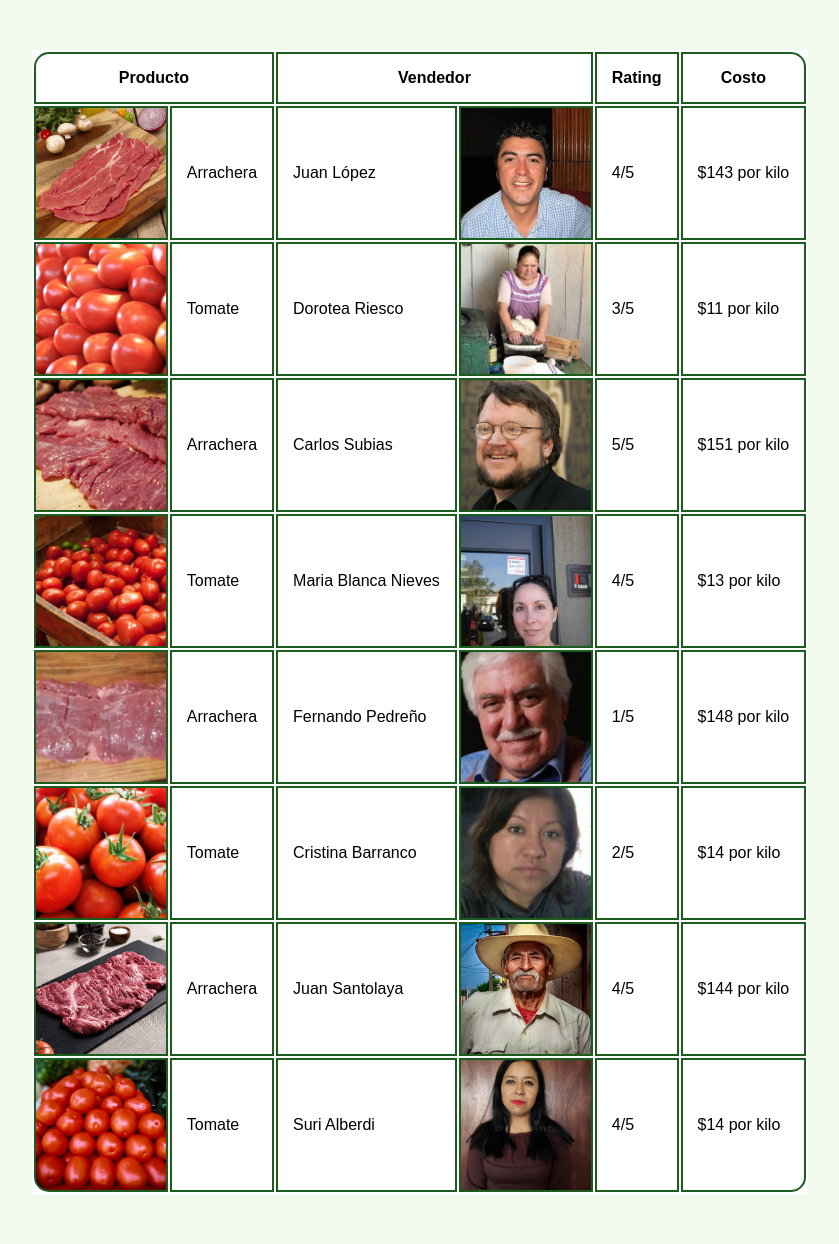
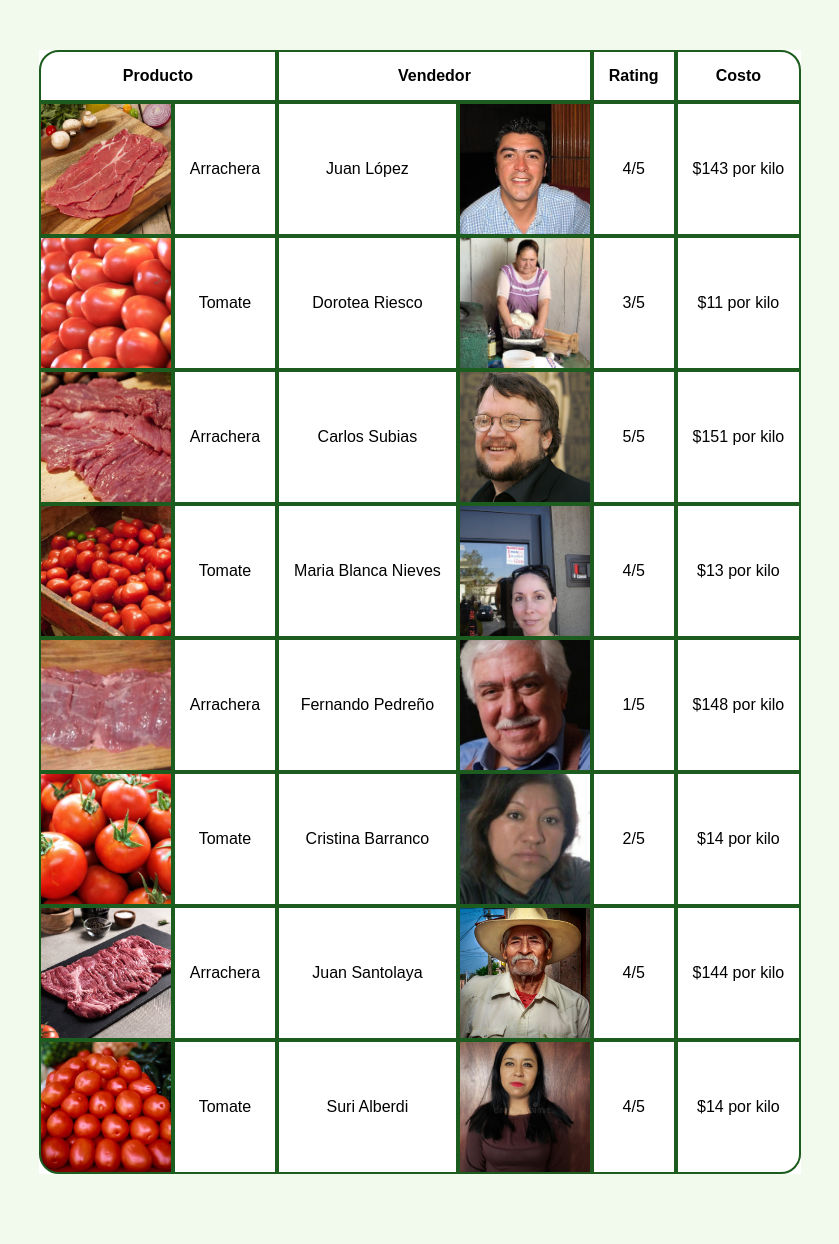
Before and after one commit to Xal-Tech/Marquet, a PHP site: page /home.php in a window 1280 px wide. Shown: the part 112-1356 px from the top of the page, without its empty margins (220-1059 px from the left). After the commit the page ends 1286 px from the top, so only its background shows below. Run offline with PHP 8.4, Linux system fonts and the light colour scheme; the visitor is signed in with stand-in values (Sample User, id 1).

Commit message:
table changes

```diff
--- a/website/css/home.css
+++ b/website/css/home.css
@@ -1,9 +1,8 @@
 table {
 	margin: 50px auto;
-	 border-collapse:
 	text-align: center;
 	background-color: white;
-
+	border-spacing: 0px;
 }
 
 
@@ -24,21 +23,24 @@ th, td {
     background-repeat: no-repeat;
 	background-position: 50% 50%;
 }
+
+
+
 	table tr:first-child th:first-child {
-	border-top-left-radius: 15px;
+	border-top-left-radius: 20px;
   }
 
   /* top-right border-radius */
   table tr:first-child th:last-child {
-	border-top-right-radius: 15px;
+	border-top-right-radius: 20px;
   }
 
   /* bottom-left border-radius */
   table tr:last-child td:first-child {
-	border-bottom-left-radius: 15px;
+	border-bottom-left-radius: 20px;
   }
 
   /* bottom-right border-radius */
   table tr:last-child td:last-child {
-	border-bottom-right-radius: 15px;
+	border-bottom-right-radius: 20px;
   }
```
